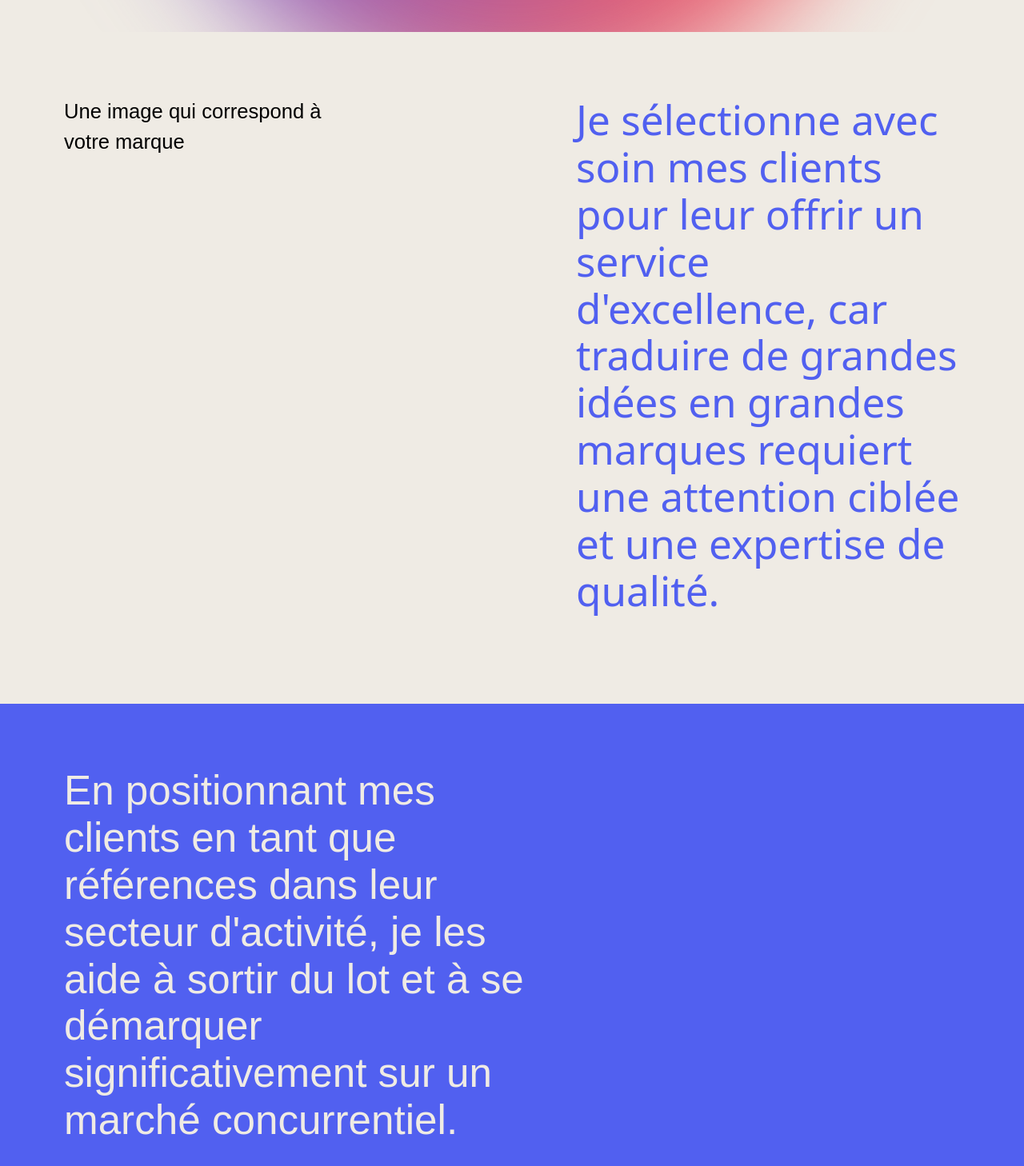
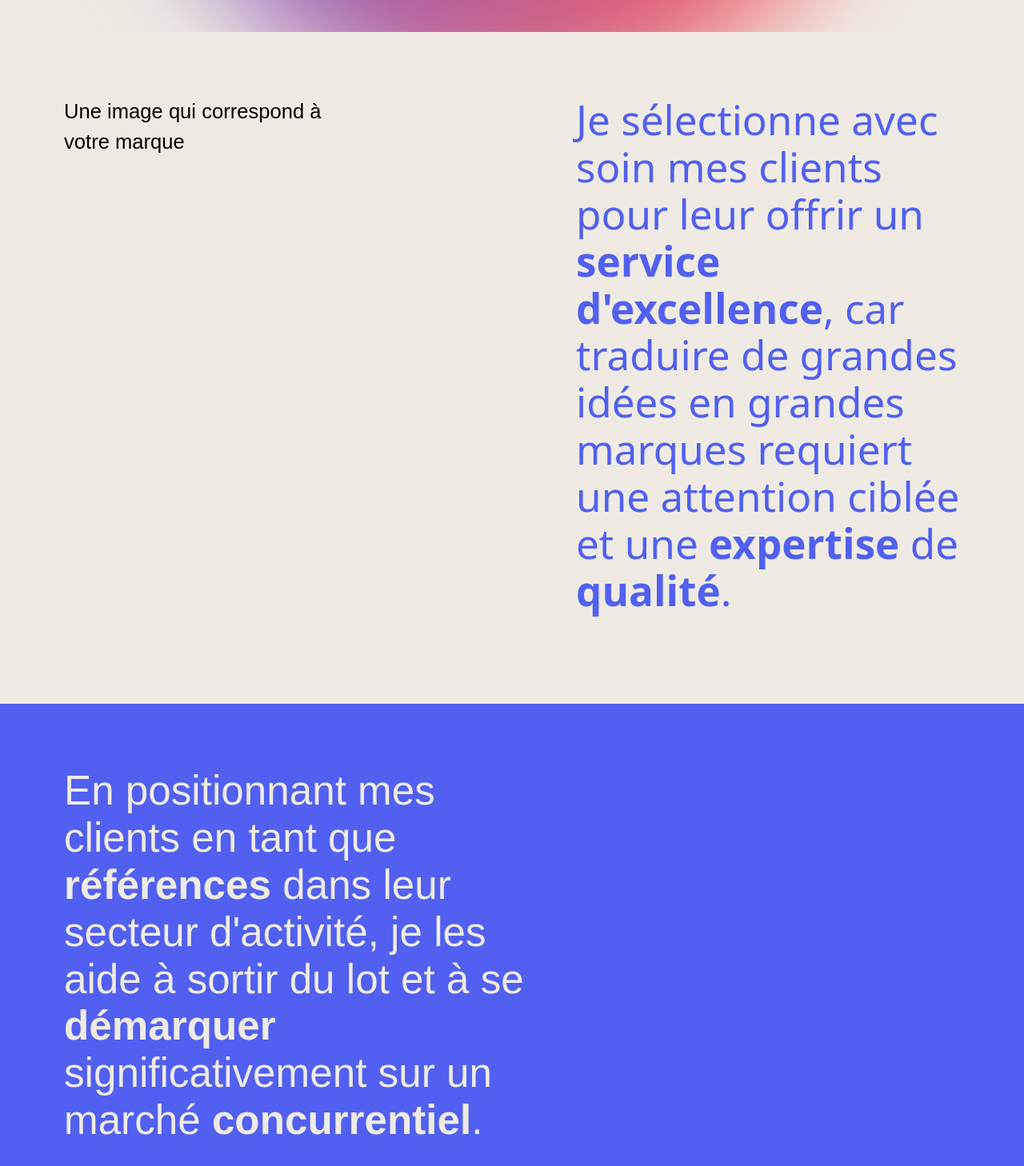
Before and after one commit to enzo-mourany/portfolio-v2, a Next.js app: page / in a window 1280 px wide. Shown: the part 760-2218 px from the top of the page at 80% size. Built offline with nearby package versions, Linux system fonts and the light colour scheme; no server answers.

Commit message:
feat: add strong -> SEO

```diff
--- a/components/homepage/Clients.tsx
+++ b/components/homepage/Clients.tsx
@@ -8,7 +8,7 @@ export const Clients: React.FC = () => {
           <h2 className='w-full sm:w-3/5 lg:w-3/4 text-xl sm:text-w-base lg:text-w-xs'>Une image qui correspond à votre marque</h2>
         </div>
         <div className='flex w-full lg:w-1/2 h-full p-8 sm:p-20'>
-          <h4 className='text-w-xl lg:text-w-base text-blue leading-tight'>Je sélectionne avec soin mes clients pour leur offrir un service d&apos;excellence, car traduire de grandes idées en grandes marques requiert une attention ciblée et une expertise de qualité.</h4>
+          <h4 className='text-w-xl lg:text-w-base text-blue leading-tight'>Je sélectionne avec soin mes clients pour leur offrir un <strong>service d&apos;excellence</strong>, car traduire de grandes idées en grandes marques requiert une attention ciblée et une <strong>expertise</strong> de <strong>qualité</strong>.</h4>
         </div>
       </div>
     </section>
--- a/components/homepage/Solution.tsx
+++ b/components/homepage/Solution.tsx
@@ -8,7 +8,7 @@ export const Solution: React.FC = () => {
     <section id='solution' className='w-screen h-screen bg-blue'>
       <div className='flex flex-col h-full'>
         <div className='flex flex-col justify-start w-full lg:w-3/5 h-full p-8 sm:p-20 gap-5'>
-          <h3 className='text-w-xl lg:text-w-base text-white leading-tight'>En positionnant mes clients en tant que références dans leur secteur d&apos;activité, je les aide à sortir du lot et à se démarquer significativement sur un marché concurrentiel.</h3>
+          <h3 className='text-w-xl lg:text-w-base text-white leading-tight'>En positionnant mes clients en tant que <strong>références</strong> dans leur secteur d&apos;activité, je les aide à sortir du lot et à se <strong>démarquer</strong> significativement sur un marché <strong>concurrentiel</strong>.</h3>
           <h4 className='text-w-base lg:text-2xl text-white opacity-50'>La crédibilité de votre marque sur le marché dépend de l&apos;identité et de l&apos;expérience numériques que vous proposez. Heureusement, je suis compétent dans ce domaine pour vous aider à atteindre vos objectifs.</h4>
           <Link href='/contact'>
             <ButtonOutline text='Solution sur mesure' />
--- a/components/homepage/Strategy.tsx
+++ b/components/homepage/Strategy.tsx
@@ -11,7 +11,7 @@ export const Strategy: React.FC = () => {
           <h2 className='w-3/5 lg:w-3/4 text-w-base lg:text-w-xs text-white'>Stratégie, positionnement de la marque, design, intégration, lancement</h2>
         </div>
         <div className='flex flex-col w-full lg:w-1/2 h-full p-8 sm:p-20 gap-5'>
-          <h4 className='text-w-xl lg:text-w-base text-white leading-tight'>Je joins mes forces à celles de votre équipe par le biais d&apos;une stratégie, d&apos;une conception et d&apos;un développement technique. Votre marque raconte une histoire unique, et je suis là pour lui donner vie.</h4>
+          <h4 className='text-w-xl lg:text-w-base text-white leading-tight'>Je joins mes forces à celles de votre équipe par le biais d&apos;une <strong>stratégie</strong>, d&apos;une conception et d&apos;un <strong>développement technique</strong>. Votre marque raconte une <strong>histoire unique</strong>, et je suis là pour lui donner vie.</h4>
           <Link href='/contact'>
             <ButtonOutline text='Boostez votre entreprise' />
           </Link>
--- a/tailwind.config.cjs
+++ b/tailwind.config.cjs
@@ -154,6 +154,7 @@ module.exports = {
       red: '#ff005d',
       purple: '#c238ff',
       pink: '#cea9f3',
+      orange: '#F95A5C'
     },
   },
   plugins: [require('@tailwindcss/typography'),],
```
